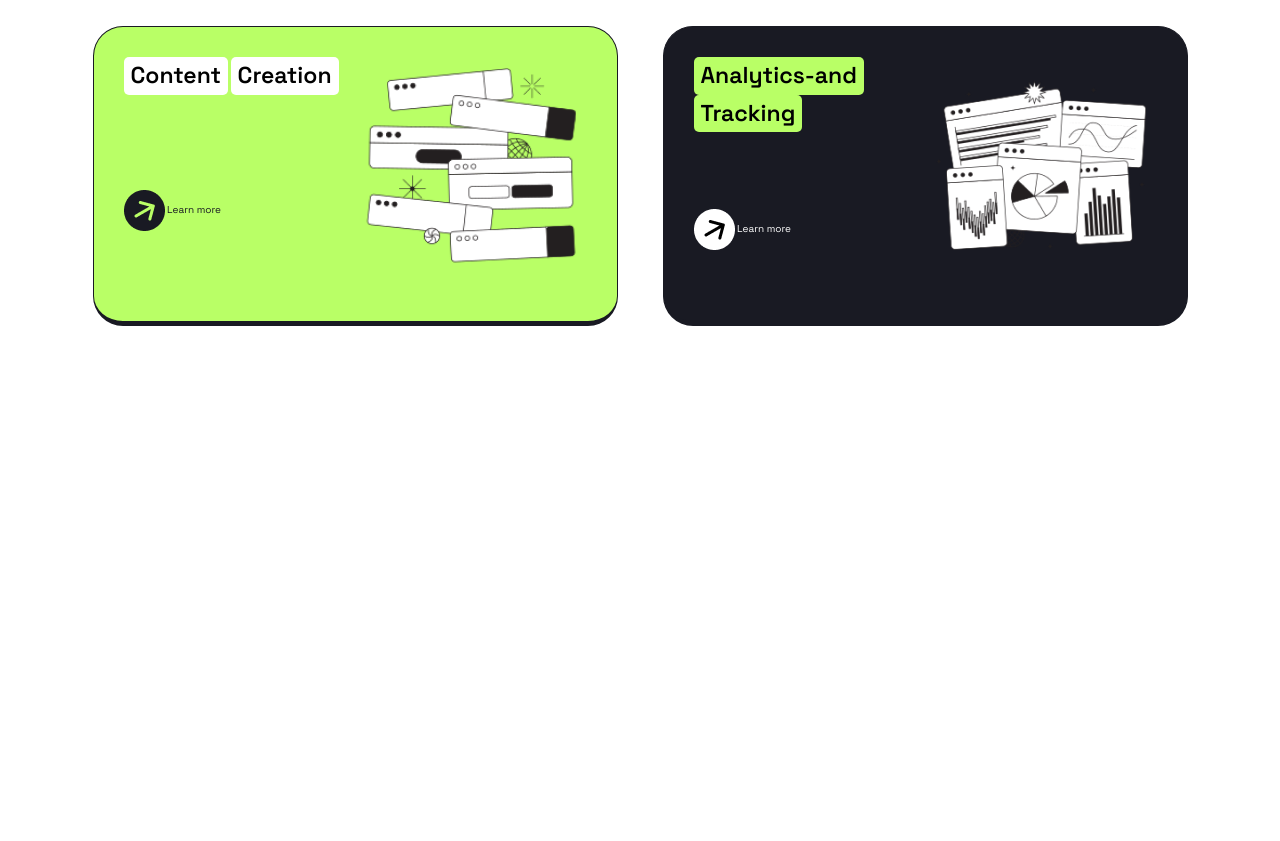
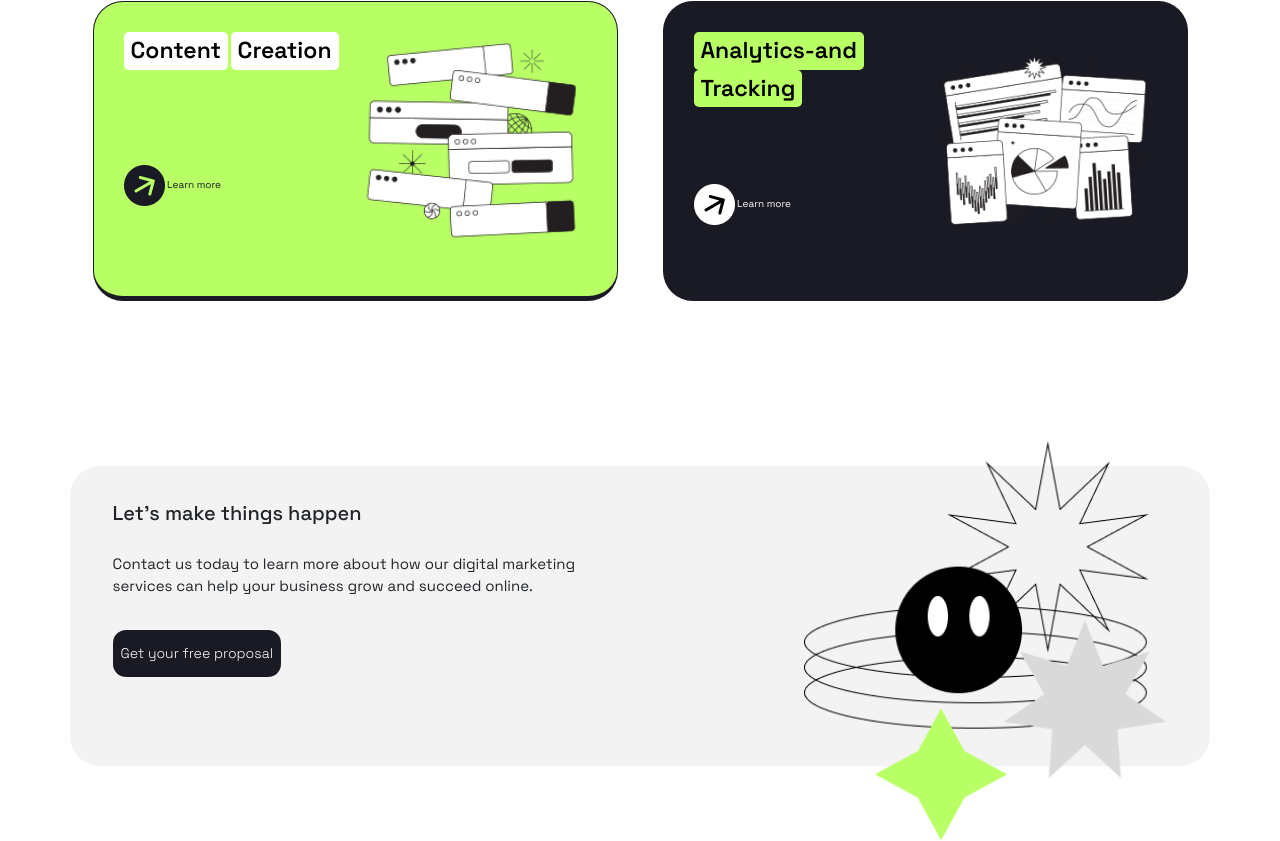
Before and after one commit to mahiaorg/positivuse, a plain HTML site: page index.html in a window 1280 px wide. Shown: the part 1611-2452 px from the top of the page. Before the commit the page ends 1952 px from the top, so only its background shows below. Drawn offline with nearby package versions, Linux system fonts and the light colour scheme.

Commit message:
make cunnect customer box with styles

```diff
--- a/index.html
+++ b/index.html
@@ -10,6 +10,7 @@
 </head>
 <body class="container-md">
     <header>
+        <!--navbar part-->
         <nav class="navbar-box">
                 <div class="navbar-desktop row">
                     <div class="col-xl-5 navbar-logo-div">
@@ -47,6 +48,7 @@
                     <img src="./images/news.png" alt="">
                 </div>
         </div>
+        <!--companies logo-->
         <div class="compony-logos">
             <img src="./images/amazon logo.png" class="compony-logo"/>
             <img src="./images/lili logo.png" class="compony-logo"/>
@@ -58,6 +60,7 @@
     </header>
 
     <div class="services-box">
+        <!-- top titele in servises part-->
         <div class="title-div row">
             <h1 class="col-xl-2 title">Services</h1>
             <p class="col-xl-10" style="padding-left: 30px;">
@@ -65,7 +68,7 @@
                 <br/> help businesses grow and succeed online.
             </p>
         </div>
-
+        <!-- options in servises part-->
         <div class="row">
 
             <!-- Search Engine Optimization -->
@@ -205,9 +208,23 @@
                 </div>
             </div>
         </div>
+        <!--lets make box(connect with customer)-->
+        <div class="row connect-customer-box">
+            <div class="col-xl-6 connect-customer-text">
+                <h2>Let’s make things happen</h2>
+                <br>
+                <p>
+                    Contact us today to learn more about how our digital marketing services
+                    can help your business grow and succeed online.
+                </p>
+                <br>
+                <button class="btn dark-btn">Get your free proposal</button>
+            </div>
+            <div class="col-xl-6">
+                <img src="./images/lets make .png" alt="lets make" class="connect-customer-img">
+            </div>
         </div>
     </div>
 
-    <!-- <script src="./script.js"></script> -->
 </body>
 </html>
--- a/style.css
+++ b/style.css
@@ -12,8 +12,9 @@ body{
 .btn{
     border-radius: 13px;
     padding: 13px 8px;
-    font-weight: 500;
-    height: 65px;
+    font-weight: 100;
+    height: auto;
+    font-size: 14px;
 }
 
 .simple-btn{
@@ -32,7 +33,6 @@ body{
     color: #fff;
 }
 
-/**/
 .navbar-desktop{
     margin-top: 30px
 }
@@ -53,8 +53,6 @@ body{
     margin: 10px 15px;
     font-weight: 500;
 }
-
-/**/
 
 .intro-box{
     margin: 30px 0px;
@@ -77,11 +75,6 @@ body{
 
 .title-div{
     margin-bottom: 50px;
-}
-
-p{
-    font-size: 18px;
-    font-weight: 600;
 }
 
 .services-box{
@@ -143,3 +136,27 @@ p{
     width: auto;
     display: inline-block;
 }
+
+.connect-customer-box{
+    background-color: #F3F3F3;
+    border-radius: 30px;
+    padding: 35px;
+    z-index: 0;
+    display: flex;
+    max-height: 300px;
+    font-size: 15px;
+    margin-top: 150px;
+}
+
+.connect-customer-img{
+    display: flex;
+    float: right;
+    z-index: 1;
+    height: 400px;
+    margin-top: -60px;
+}
+
+.connect-customer-text{
+    top: 50;
+    bottom: 50;
+}
```
Also changed, not shown: images/lets make .png (added).
